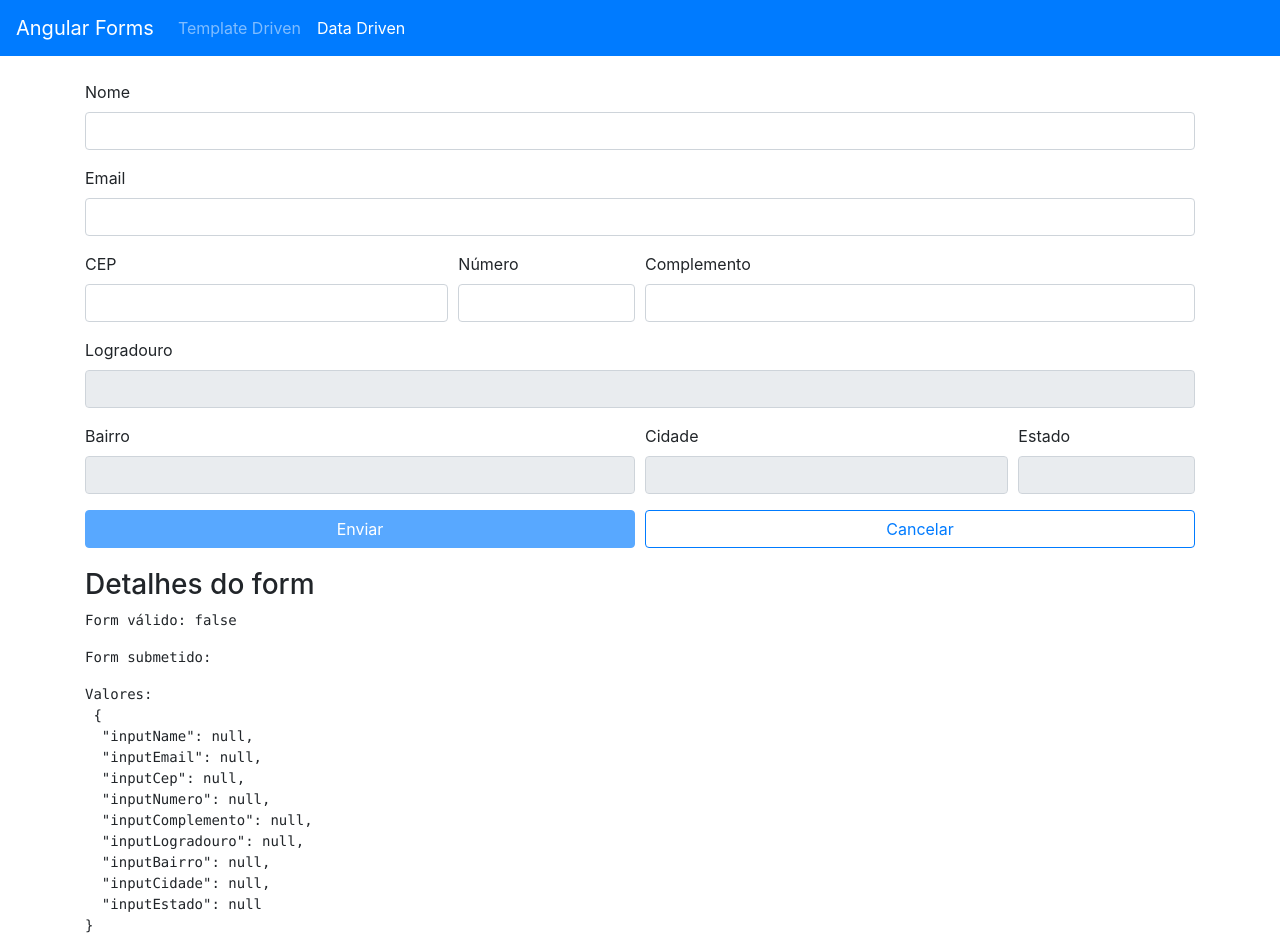
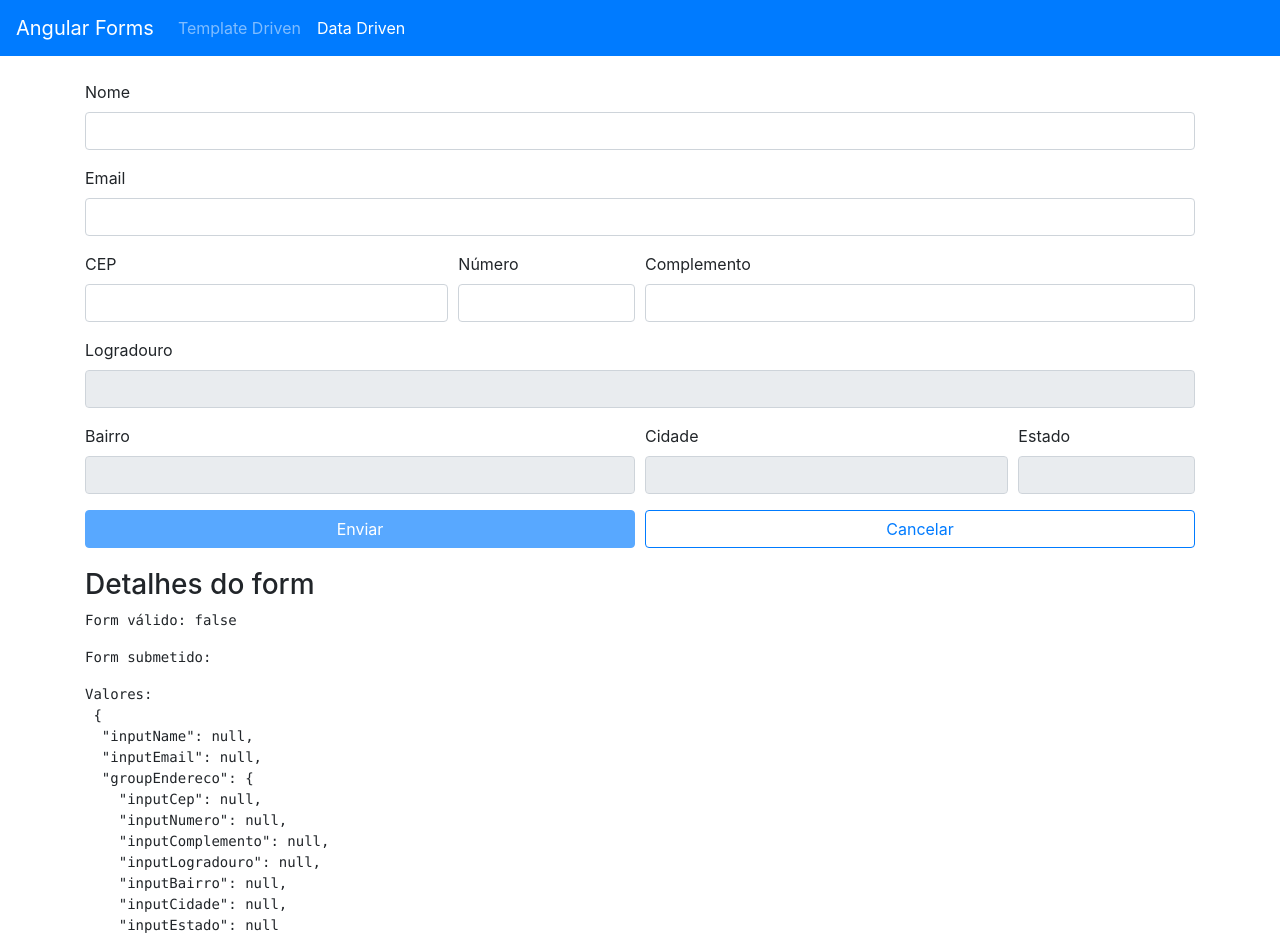
Before and after one commit to vinilanzoni/angular-101, an Angular app in the folder forms/: page /dataForm in a window 1280 px wide. Shown: the top 938 px of the page. Built offline with nearby package versions, Linux system fonts and the light colour scheme.

Commit message:
Aula 97 - Formulários reativos: Form groups (agrupando dados) https://youtu.be/k03SAXdp_rE

```diff
--- a/forms/src/app/data-form/data-form.component.html
+++ b/forms/src/app/data-form/data-form.component.html
@@ -10,16 +10,17 @@
     <app-form-control-error [showError]="inputErrored('inputEmail')" errorMessage="'Email' é obrigatório"></app-form-control-error>
     <app-form-control-error [showError]="invalidEmail('inputEmail')" errorMessage="'Email' inválido"></app-form-control-error>
   </div>
+  <div formGroupName="groupEndereco">
       <div class="form-row">
         <div class="form-group col-4">
           <label for="inputCep">CEP</label>
-          <input type="text" class="form-control" id="inputCep" formControlName="inputCep" [class.is-invalid]="inputErrored('inputCep')">
-          <app-form-control-error [showError]="inputErrored('inputCep')" errorMessage="'CEP' é obrigatório"></app-form-control-error>
+          <input type="number" class="form-control" id="inputCep" formControlName="inputCep" [class.is-invalid]="inputErrored('groupEndereco.inputCep')">
+          <app-form-control-error [showError]="inputErrored('groupEndereco.inputCep')" errorMessage="'CEP' é obrigatório"></app-form-control-error>
         </div>
         <div class="form-group col-2">
           <label for="inputNumero">Número</label>
-          <input type="number" class="form-control" id="inputNumero" formControlName="inputNumero" [class.is-invalid]="inputErrored('inputNumero')">
-          <app-form-control-error [showError]="inputErrored('inputNumero')" errorMessage="'Número' é obrigatório"></app-form-control-error>
+          <input type="number" class="form-control" id="inputNumero" formControlName="inputNumero" [class.is-invalid]="inputErrored('groupEndereco.inputNumero')">
+          <app-form-control-error [showError]="inputErrored('groupEndereco.inputNumero')" errorMessage="'Número' é obrigatório"></app-form-control-error>
         </div>
         <div class="form-group col-6">
           <label for="inputComplemento">Complemento</label>
@@ -44,6 +45,7 @@
           <input type="text" class="form-control" id="inputEstado" formControlName="inputEstado" readonly>
         </div>
       </div>
+  </div>
   <div class="form-row">
     <div class="col"><button class="btn btn-primary btn-block" type="submit" [disabled]="!formulario.valid">Enviar</button></div>
     <div class="col"><button class="btn btn-outline-primary btn-block" type="button" (click)="cancel()">Cancelar</button></div>
--- a/forms/src/app/data-form/data-form.component.ts
+++ b/forms/src/app/data-form/data-form.component.ts
@@ -21,13 +21,15 @@ export class DataFormComponent implements OnInit {
     this.formulario = this.formBuilder.group({
       inputName: [null, [Validators.required, Validators.minLength(3)]],
       inputEmail: [null, [Validators.required, Validators.email]],
-      inputCep: [null, [Validators.required]],
+      groupEndereco: this.formBuilder.group({
+        inputCep: [null, [Validators.required, Validators.maxLength(8)]],
         inputNumero: [null, [Validators.required]],
         inputComplemento: [null],
         inputLogradouro: [null],
         inputBairro: [null],
         inputCidade: [null],
         inputEstado: [null]
+      })
     });
   }
 
```
Lines whose indentation alone changed are shown as unchanged.
